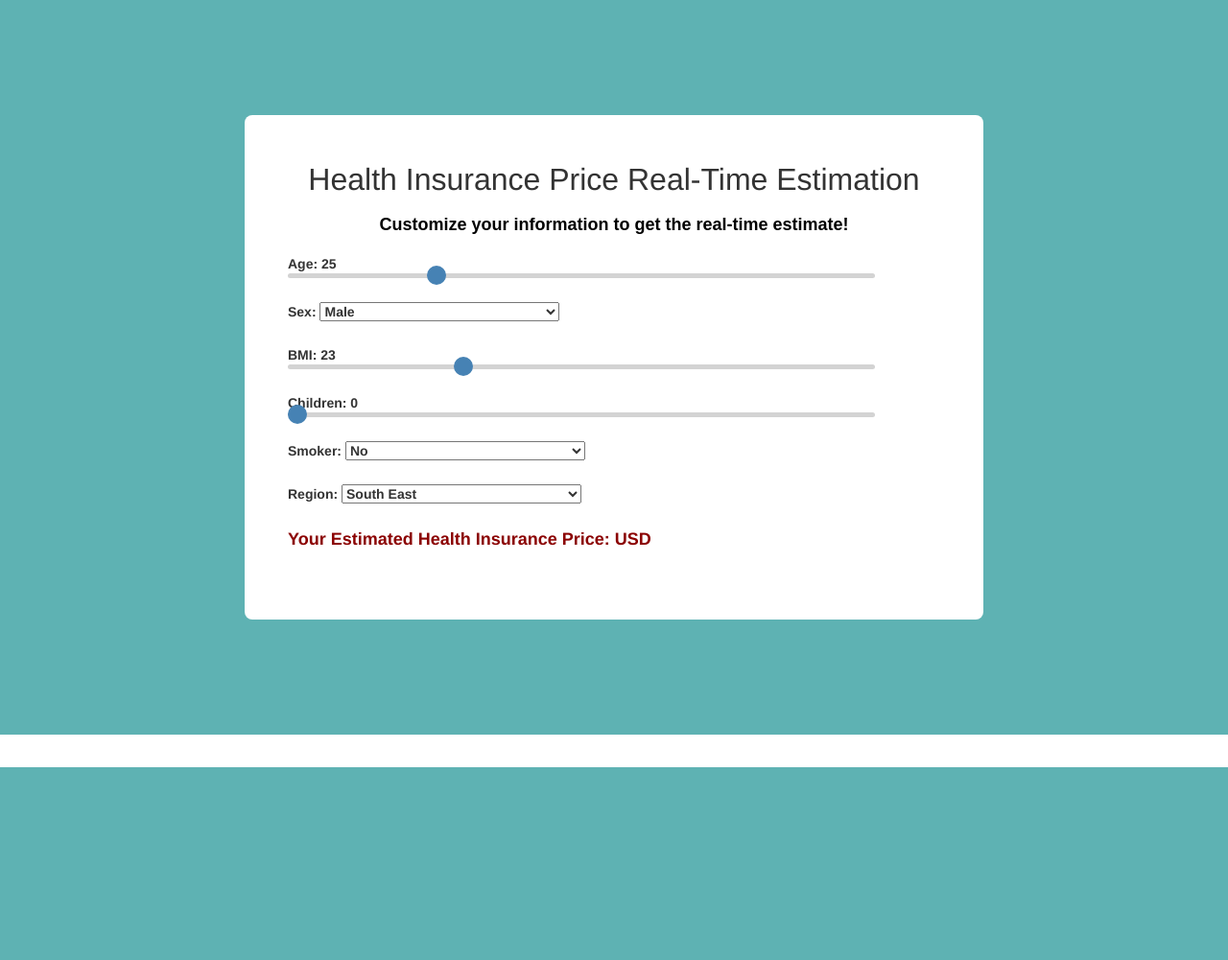
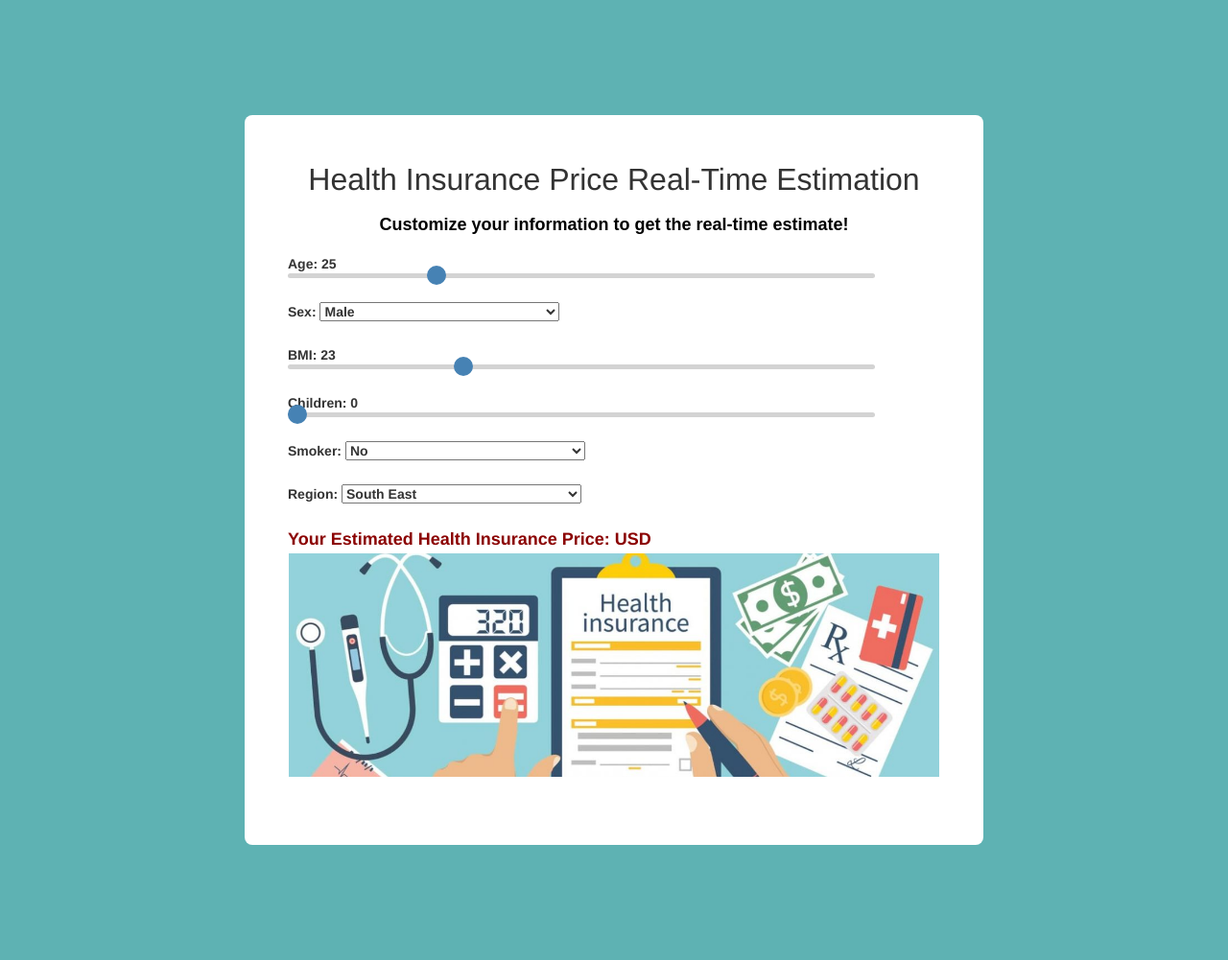
Before and after one commit to jackiekuen2/health-insurance-pricing, a Flask app: page / in a window 1280 px wide. Shown: the whole page at 96% size. Before the commit the page ends 800 px from the top, so only its background shows below. Run offline with Flask 2, Linux system fonts and the light colour scheme; parts of the project's set-up code (start-up, migrations or seed data) failed here and were passed over; some libraries are stand-ins or nearby versions.

Commit message:
add image

```diff
--- a/web_app/templates/index.html
+++ b/web_app/templates/index.html
@@ -120,8 +120,10 @@
             color: darkred;
         }
 
-
-
+        .image-responsive{
+            width: 100%;
+            height: auto;
+        }
 
     </style>
 </head>
@@ -190,6 +192,7 @@
                 <div class="form-row-last">
                     <!--Prediction part-->
                     <label class="text-center" margin-left="auto" margin-right="auto">Your Estimated Health Insurance Price: <span id="estimated_price"></span> USD</label>
+                    <img src="static/health-insurance.jpg" alt="health insurance pricing" id="health_insurance" style="padding: 1px; border: 1px grey;" class="image-responsive">
                 </div>
             </form>
         </div>
```
Also changed, not shown: web_app/static/health-insurance.jpg (added).
